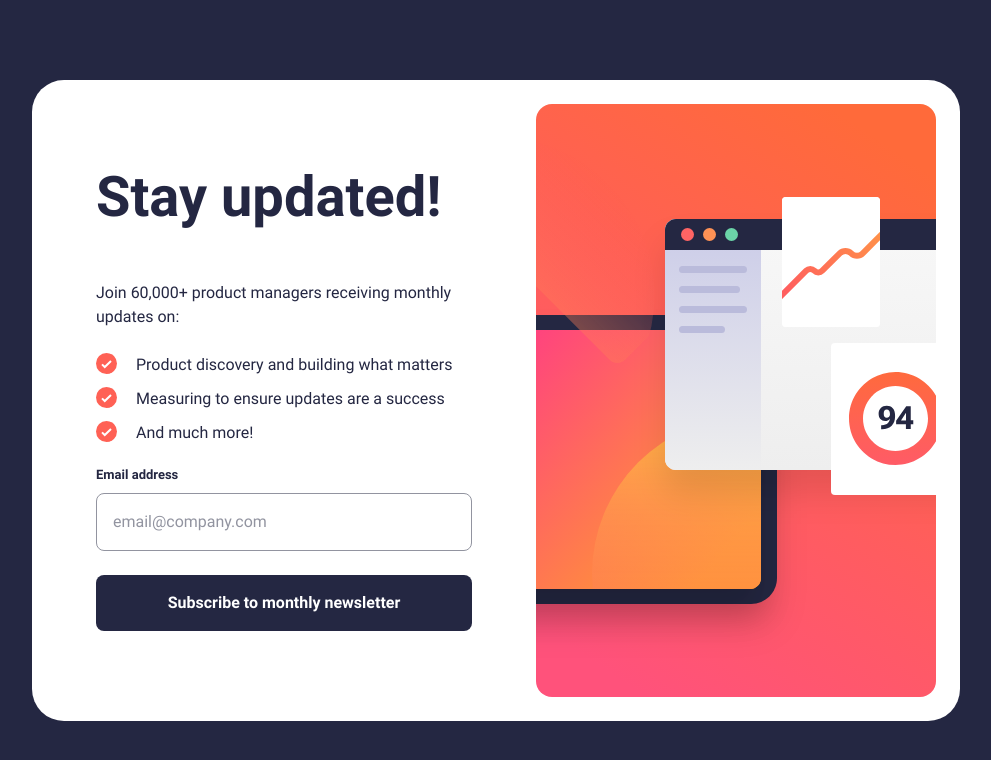
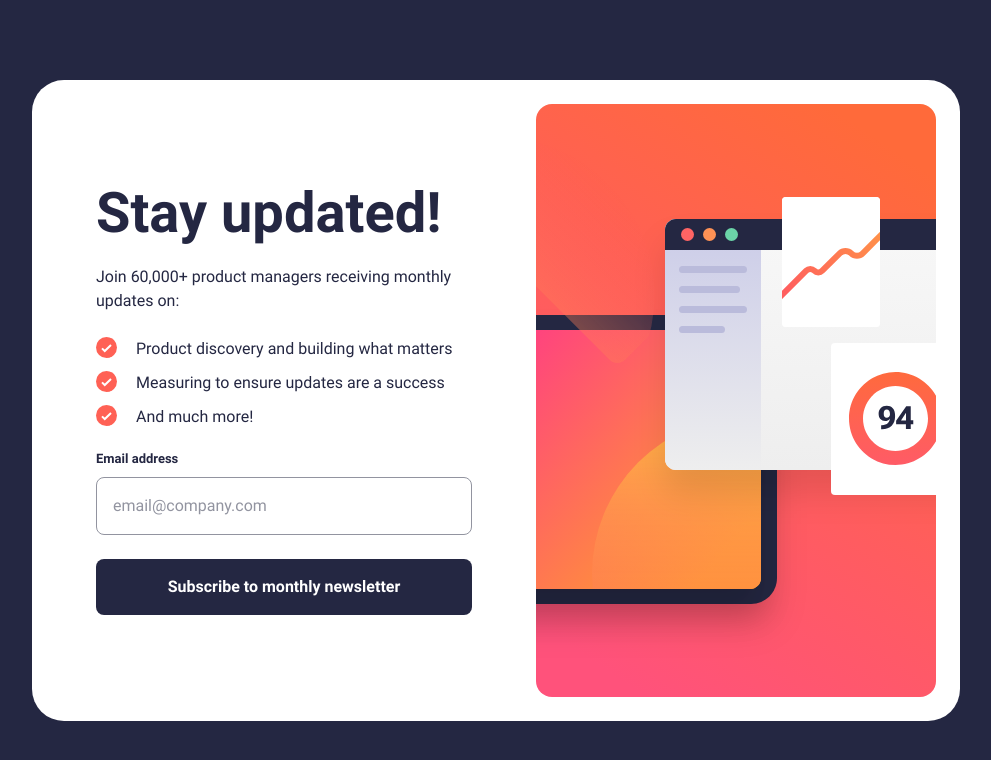
Before and after one commit to jamesbarnett/nsu-js-fm, a website built with Vite: page index.html in a window 1280 px wide. Shown: the whole page, without its empty margins (144-1135 px from the left). Built offline with nearby package versions, Linux system fonts and the light colour scheme.

Commit message:
Updated spacing

```diff
--- a/style.css
+++ b/style.css
@@ -280,7 +280,6 @@ dialog {
     font-size: var(--fs-900);
     font-weight: var(--fw-bold);
     line-height: 1;
-    padding-bottom: 2rem;
   }
 
   .newsletter-cta img {
```
